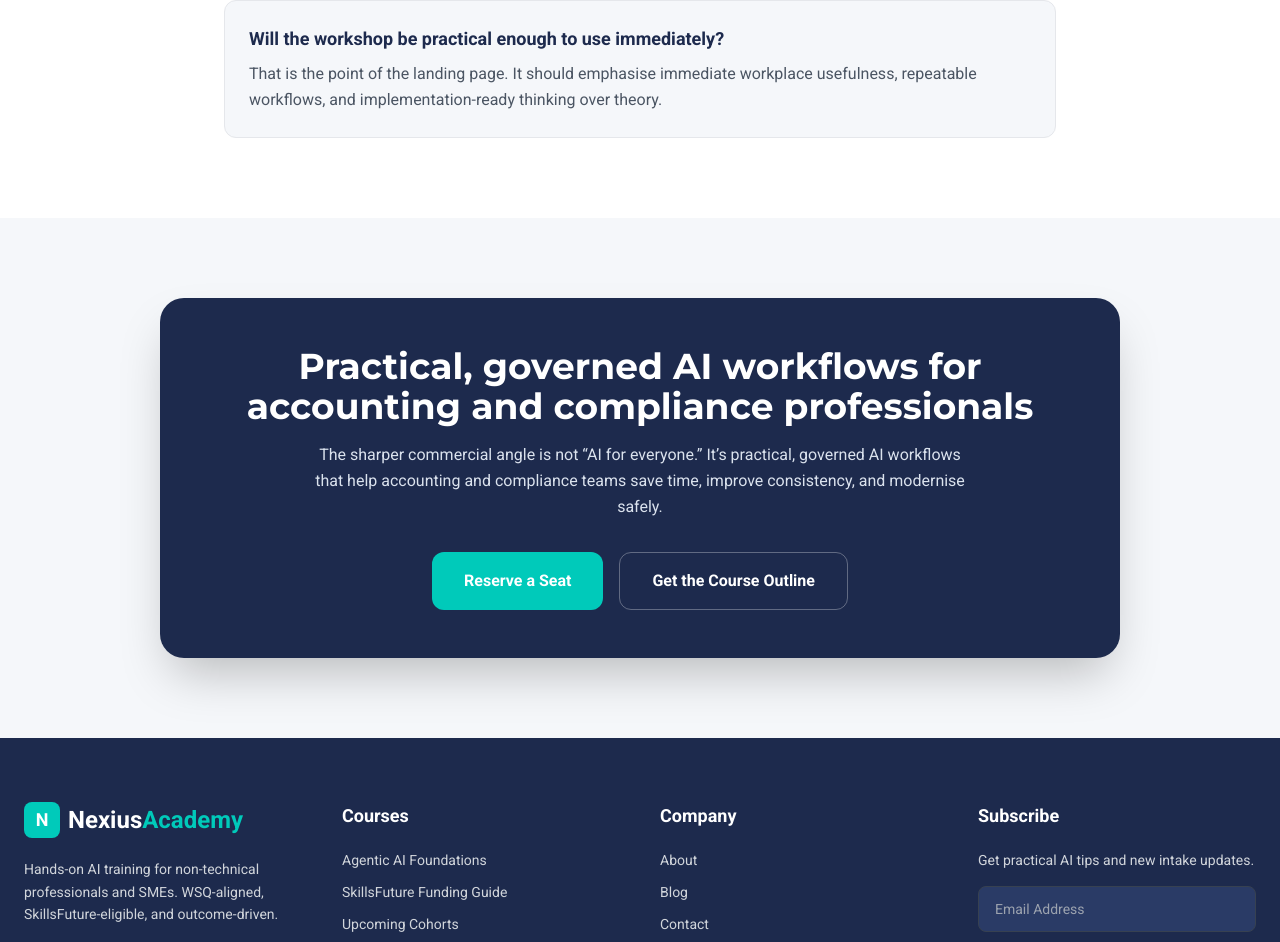
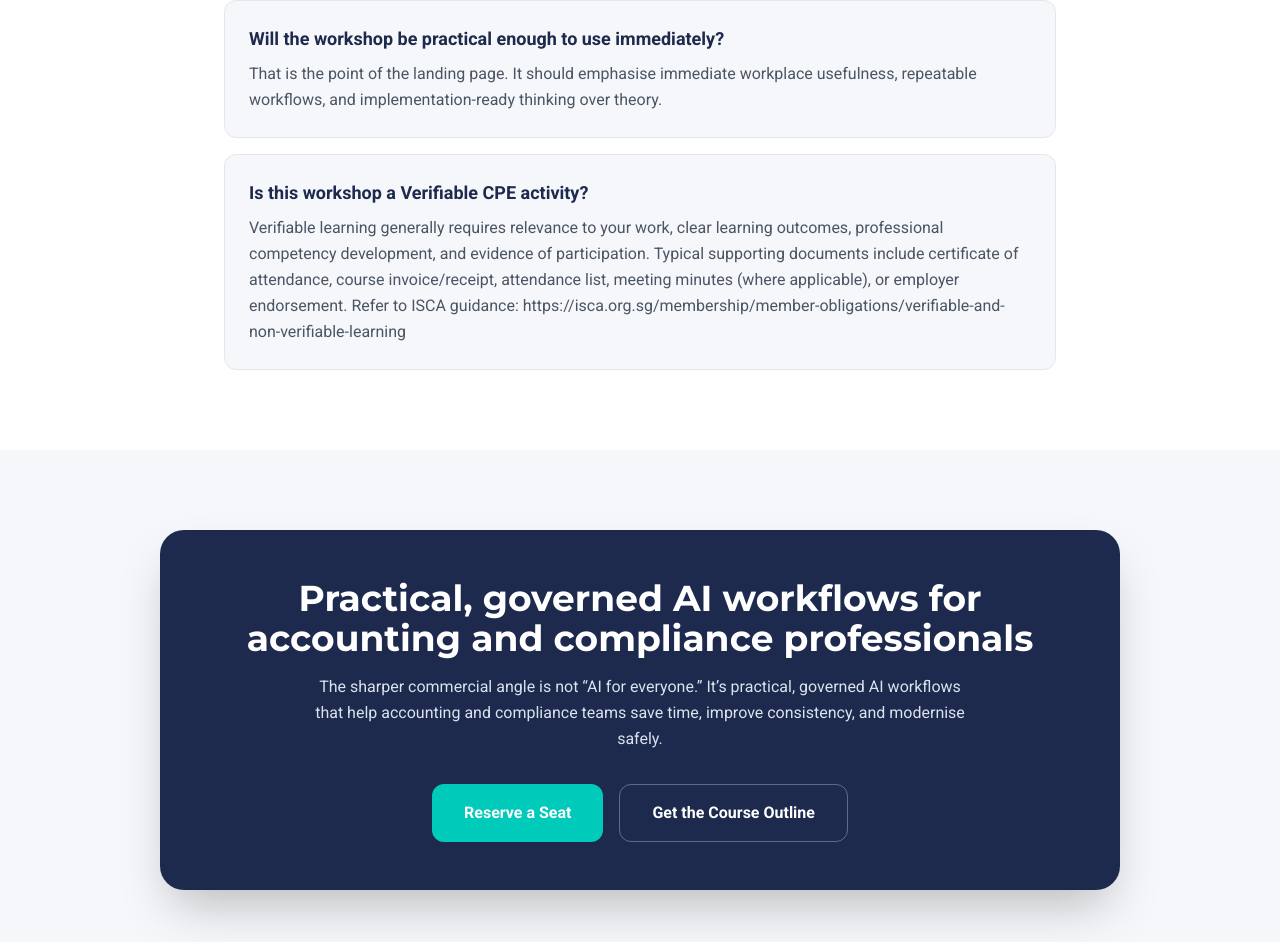
Before and after one commit to nexiuslabs/nexiusacademyskillsfuture, a React (Vite) app: page /courses/agentic-ai-accountants in a window 1280 px wide. Shown: the part 6684-7626 px from the top of the page. Built offline with nearby package versions, Linux system fonts and the light colour scheme.

Commit message:
Add Verifiable CPE FAQ with ISCA reference

```diff
--- a/pages/AccountantCspLandingPage.tsx
+++ b/pages/AccountantCspLandingPage.tsx
@@ -156,6 +156,11 @@ const faqs = [
     question: 'Will the workshop be practical enough to use immediately?',
     answer:
       'That is the point of the landing page. It should emphasise immediate workplace usefulness, repeatable workflows, and implementation-ready thinking over theory.',
+  },
+  {
+    question: 'Is this workshop a Verifiable CPE activity?',
+    answer:
+      'Verifiable learning generally requires relevance to your work, clear learning outcomes, professional competency development, and evidence of participation. Typical supporting documents include certificate of attendance, course invoice/receipt, attendance list, meeting minutes (where applicable), or employer endorsement. Refer to ISCA guidance: https://isca.org.sg/membership/member-obligations/verifiable-and-non-verifiable-learning',
   },
 ];
 
```
